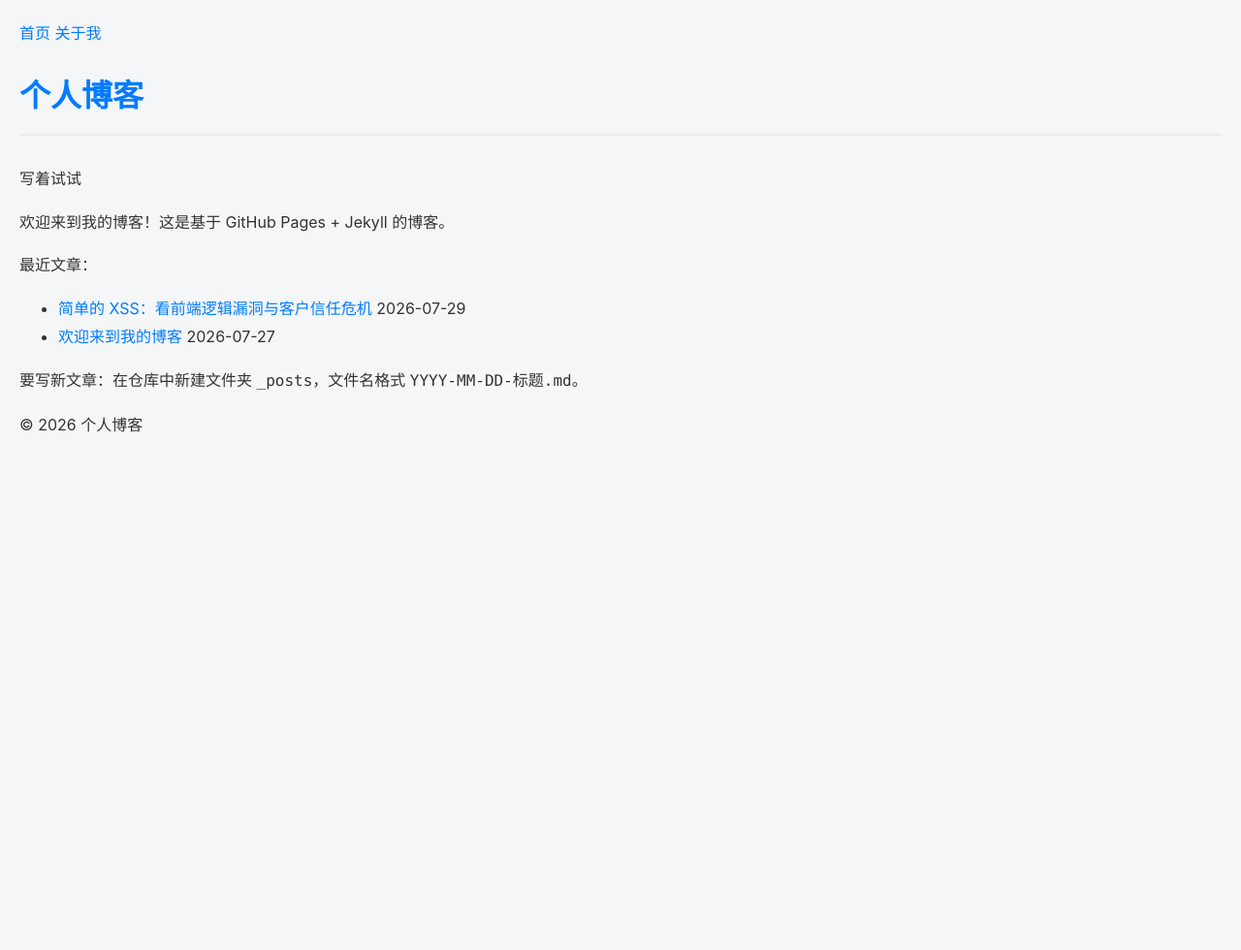
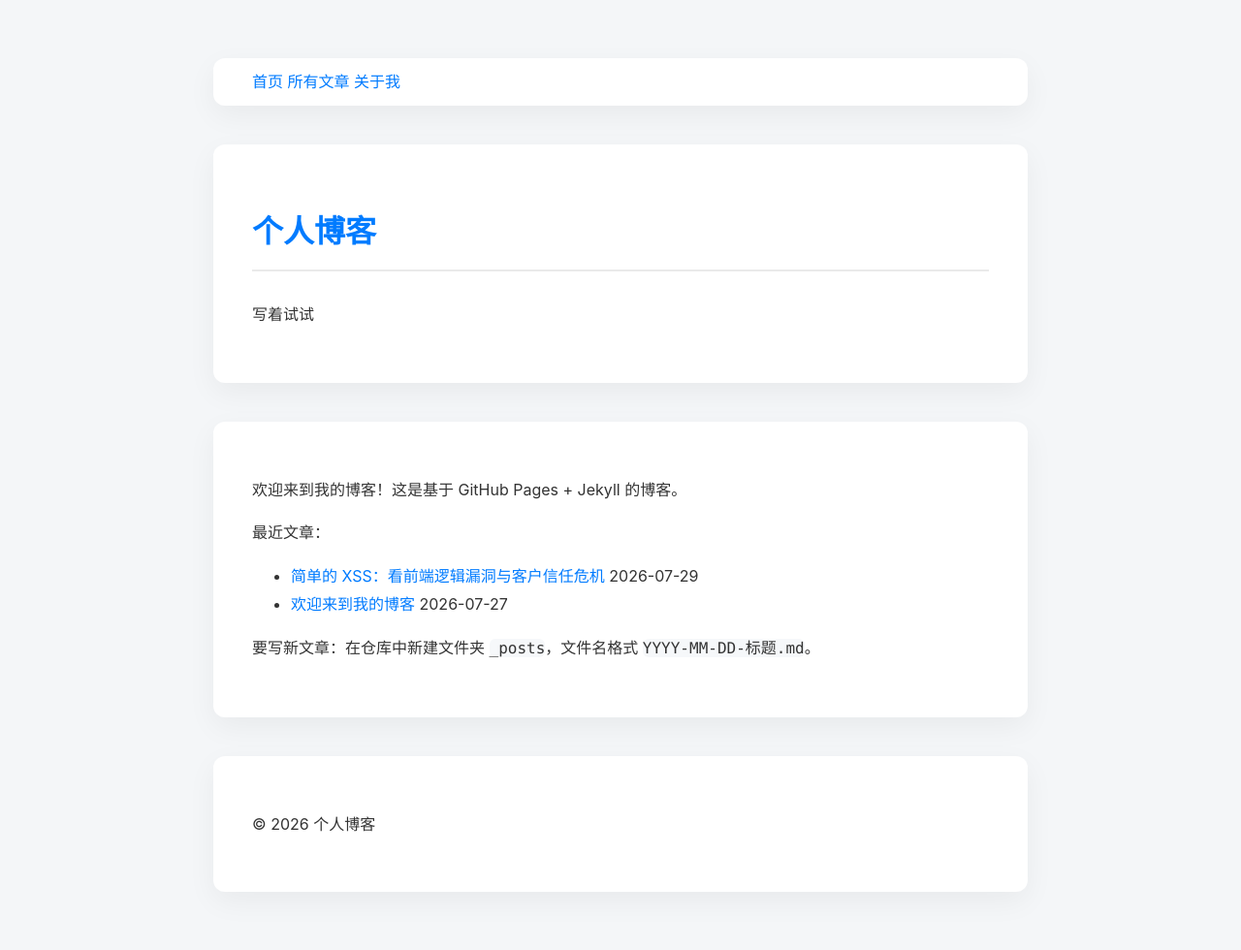
Before and after one commit to Chen-xue-qin/-Chen-xue-qin.github.io, a Jekyll site: the page built from index.md, in a window 1280 px wide. Shown: the whole page at 97% size. Built offline with Jekyll 4.4.1, drawn with Linux system fonts in a browser that asks for light colours; before the commit the page ends 900 px from its top, so only the background shows below that.

Commit message:
Update default.html

```diff
--- a/_layouts/default.html
+++ b/_layouts/default.html
@@ -4,24 +4,43 @@
   <meta charset="utf-8">
   <meta name="viewport" content="width=device-width,initial-scale=1">
   <title>{{ page.title | escape }} - {{ site.title }}</title>
-  <link rel="stylesheet" href="/assets/style.css">
-  <nav>
-    <a href="{{ site.baseurl }}/">首页</a>
-    <a href="{{ site.baseurl }}/about/">关于我</a>
-</nav>
+  <!-- 确保这里的路径和你之前创建的css文件路径一致 -->
+  <link rel="stylesheet" href="/assets/css/style.css">
 </head>
+
 <body>
+  <!-- 1. 顶部导航栏：放在 body 的最上面 -->
+  <nav class="site-nav">
+    <div class="container" style="padding: 10px 40px; display: flex; justify-content: space-between; align-items: center;">
+      <div class="nav-links">
+        <a href="{{ site.baseurl }}/">首页</a>
+        <!-- 👇 新增的“所有文章”链接 -->
+        <a href="{{ site.baseurl }}/posts/">所有文章</a>
+        <a href="{{ site.baseurl }}/about/">关于我</a>
+      </div>
+    </div>
+  </nav>
+
+  <!-- 2. 网站标题区域 -->
   <header class="site-header">
-    <h1><a href="/">{{ site.title }}</a></h1>
-    <p class="site-desc">{{ site.description }}</p>
+    <div class="container">
+        <h1><a href="/">{{ site.title }}</a></h1>
+        <p class="site-desc">{{ site.description }}</p>
+    </div>
   </header>
 
+  <!-- 3. 主要内容区域 -->
   <main class="content">
-    {{ content }}
+    <div class="container">
+        {{ content }}
+    </div>
   </main>
 
+  <!-- 4. 底部版权 -->
   <footer class="site-footer">
-    <p>© {{ site.time | date: "%Y" }} {{ site.title }}</p>
+    <div class="container">
+        <p>© {{ site.time | date: "%Y" }} {{ site.title }}</p>
+    </div>
   </footer>
 </body>
 </html>
```
